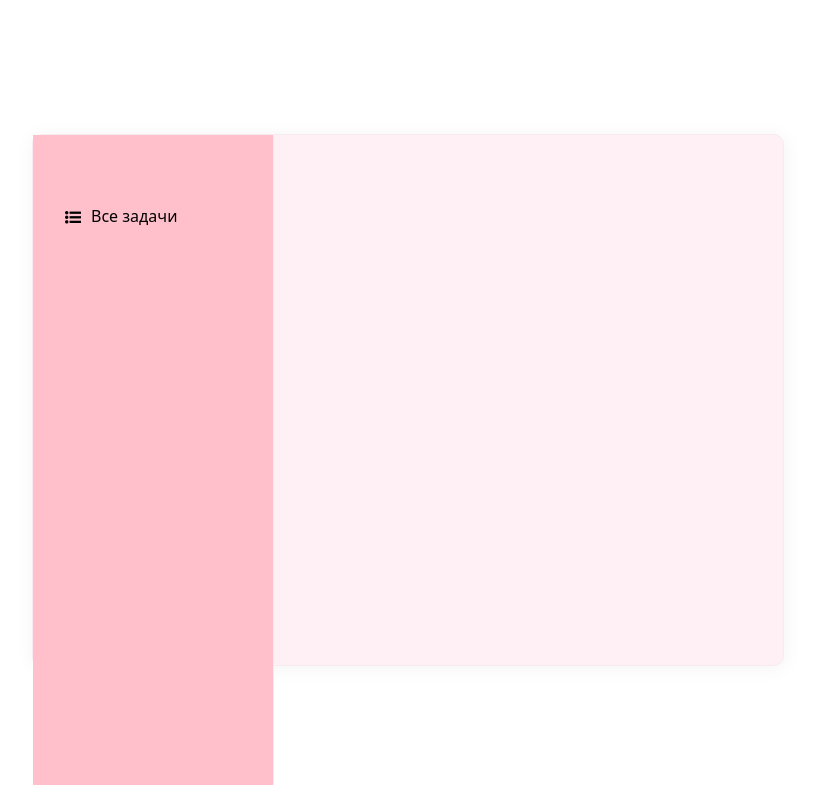
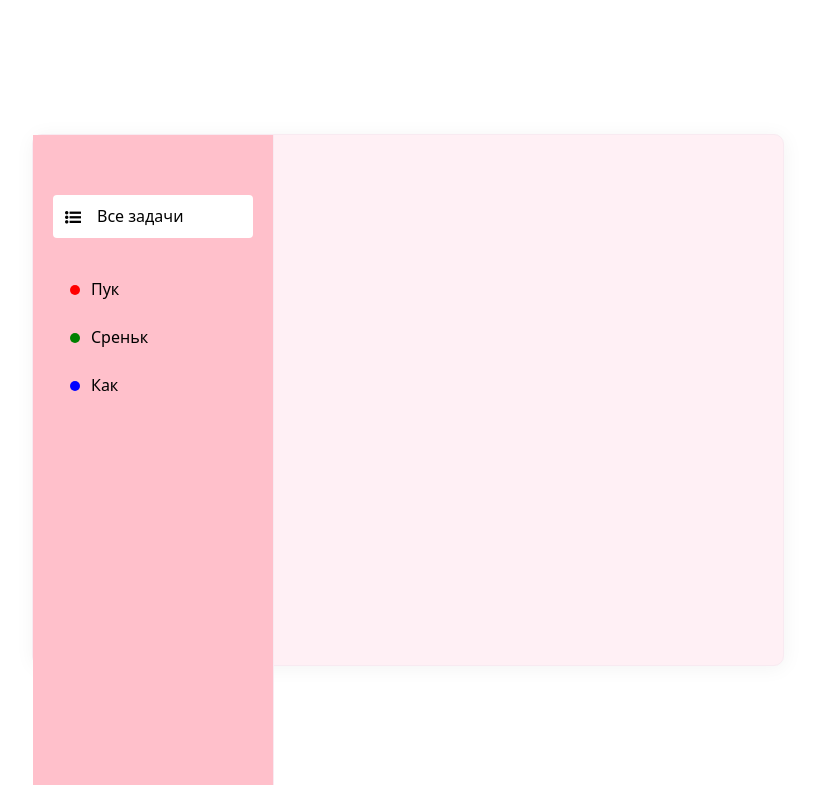
Before and after one commit to hrmvlg/task_list, a React (Create React App) app: page / in a window 1280 px wide. Shown: the whole page, without its empty margins (232-1047 px from the left). Built offline with nearby package versions, Linux system fonts and the light colour scheme.

Commit message:
added props

```diff
--- a/src/App.js
+++ b/src/App.js
@@ -1,11 +1,33 @@
 import React from "react";
-import List from "./components/List";
+import List from "./components/List/index";
 
 function App(){
   return(
     <div className="todo">
       <div className="todo__sidebar">
-        <List/>
+        <List items={[
+          {
+            icon: <i className="fa fa-list-ul" />,
+            name: 'Все задачи',
+            active: true,
+          },
+        ]}
+        />
+        <List items={[
+          {
+            color: 'red' ,
+            name: 'Пук',
+          },
+          {
+            color: 'green' ,
+            name: 'Среньк',
+          },
+          {
+            color: 'blue' ,
+            name: 'Как',
+          },
+        ]}
+        />
       </div>
       <div className="todo__tasks"></div>
     </div>
--- a/src/components/List.jsx
+++ /dev/null
@@ -1,14 +0,0 @@
-import React from "react";
-
-const List = () => {
-   return (
-      <ul className="todo__list">
-         <li>
-            <i className="fa fa-list-ul" />
-            <span>Все задачи</span>
-         </li>
-      </ul>
-   )
-}
-
-export default List;
--- /dev/null
+++ b/src/components/List/List.scss
@@ -0,0 +1,42 @@
+.list{
+   margin-bottom: 30px;
+   li {
+     display: flex;
+     align-items: center;
+     padding: 10px 12px;
+     cursor: pointer;
+     margin-bottom: 5px;
+
+     &.active{
+       background: white;
+       box-shadow: 0px, 2px, 10px rgba(0, 0, 0, 0.05);
+       border-radius: 4px;
+     }
+
+     i{
+       display: inline-flex;
+       margin-right: 8px;
+       padding: 10px, 12px;
+     }
+
+     .badge{
+         width: 10px;
+         height: 10px;
+         border-radius: 30px;
+         position: relative;
+         left: 5px;
+
+         &--red{
+           background-color: red;
+        }
+
+        &--green{
+           background-color: green;
+        }
+
+        &--blue{
+         background-color: blue;
+        }
+     }
+   }
+ }
--- /dev/null
+++ b/src/components/List/index.jsx
@@ -0,0 +1,24 @@
+import React from "react";
+import './List.scss'
+
+const List = ({ items }) => {
+   return (
+      <ul className="list">
+         {
+            items.map(item => (
+               <li class={item.active ? 'active' : ''}>
+                  <i>
+                     {item.icon ? (
+                        item.icon
+                     ) : (
+                        <i className={`badge badge--${item.color}`}></i>
+                     )}
+                  </i>
+                  <span>{item.name}</span>
+               </li>
+            ))}
+      </ul>
+   )
+}
+
+export default List;
--- a/src/index.scss
+++ b/src/index.scss
@@ -22,34 +22,11 @@
   font-size: 16px;
 
   &__sidebar{
-    background-color: pink;
-    width: 200px;
-    height: 100%;
-    border-right: 1px solid #f8eaf1;
-
-    padding: 60px 20px;
+  background-color: pink;
+  width: 200px;
+  height: 100%;
+  border-right: 1px solid #f8eaf1;
+  padding: 60px 20px;
 
   }
-
-  &__list{
-    li {
-      display: flex;
-      align-items: center;
-      padding: 10px 12px;
-      cursor: pointer;
-      margin-bottom: 5px;
-
-      &.active{
-        background: white;
-        box-shadow: 0px, 2px, 10px rgba(0, 0, 0, 0.05);
-        border-radius: 4px;
-      }
-
-      i{
-        display: inline-flex;
-        margin-right: 10px;
-        padding: 10px, 12px;
-      }
-    }
-  }
 }
```
Also changed, not shown: 2 other files (tests, documents, lock files or other folders).
